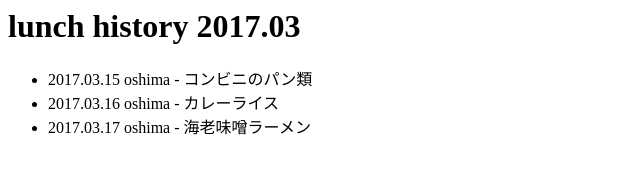
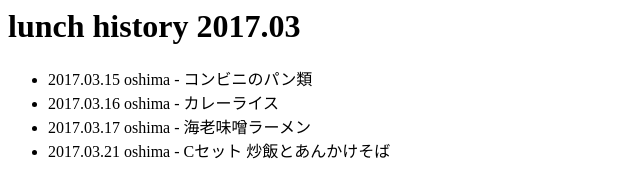
Before and after one commit to opst-oshima/git-practice-oshima-lunch, a plain HTML site: page lunch/201703.html in a window 1280 px wide. Shown: the whole page, without its empty margins (0-640 px from the left). Drawn offline with Linux system fonts and the light colour scheme.

Commit message:
add lunch 20170321 oshima

```diff
--- a/lunch/201703.html
+++ b/lunch/201703.html
@@ -10,6 +10,7 @@
       <li>2017.03.15 oshima - コンビニのパン類</li>
       <li>2017.03.16 oshima - カレーライス</li>
       <li>2017.03.17 oshima - 海老味噌ラーメン</li>
+      <li>2017.03.21 oshima - Cセット 炒飯とあんかけそば</li>
     </ul>
   </div>
 </body>
```
